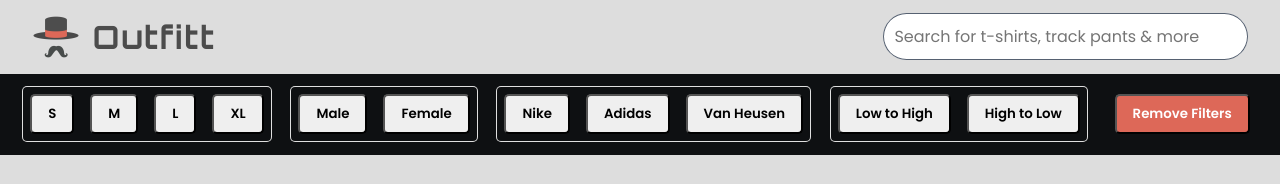
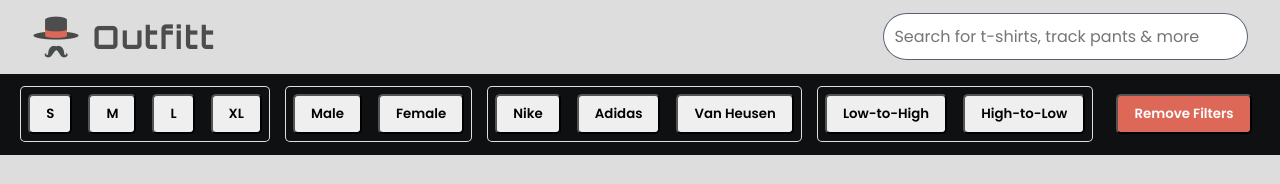
Before and after one commit to gurudattpuranik25/outfitt, a React (Vite) app: page / in a window 1280 px wide. Shown: the top 184 px of the page. Built offline with nearby package versions, Linux system fonts and the light colour scheme.

Commit message:
modified filter text

```diff
--- a/src/components/Filters.jsx
+++ b/src/components/Filters.jsx
@@ -30,10 +30,10 @@
         </div>
         <div className="priceFilter">
           <button onClick={() => handlePriceFilter("lowToHigh")}>
-            Low to High
+            Low-to-High
           </button>
           <button onClick={() => handlePriceFilter("highToLow")}>
-            High to Low
+            High-to-Low
           </button>
         </div>
         <div className="all">
```
